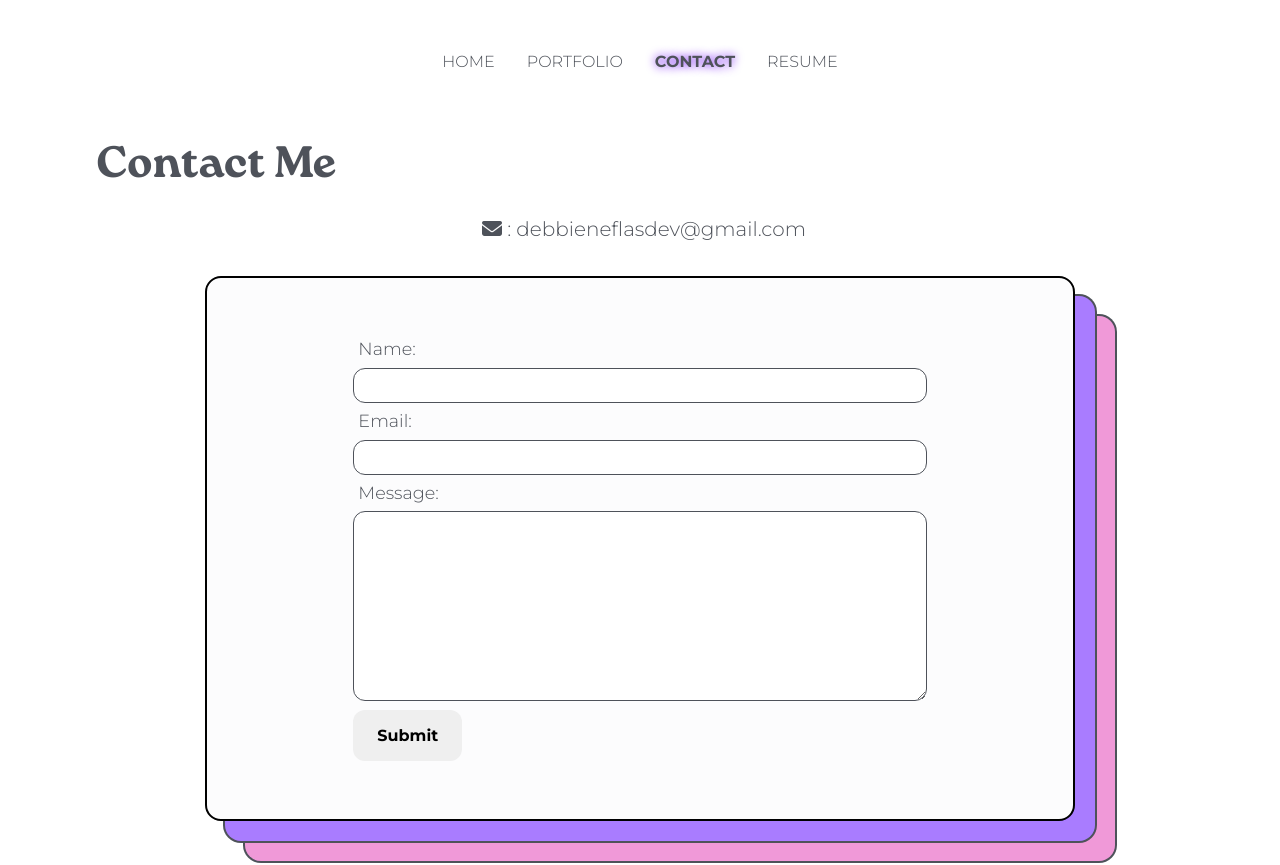
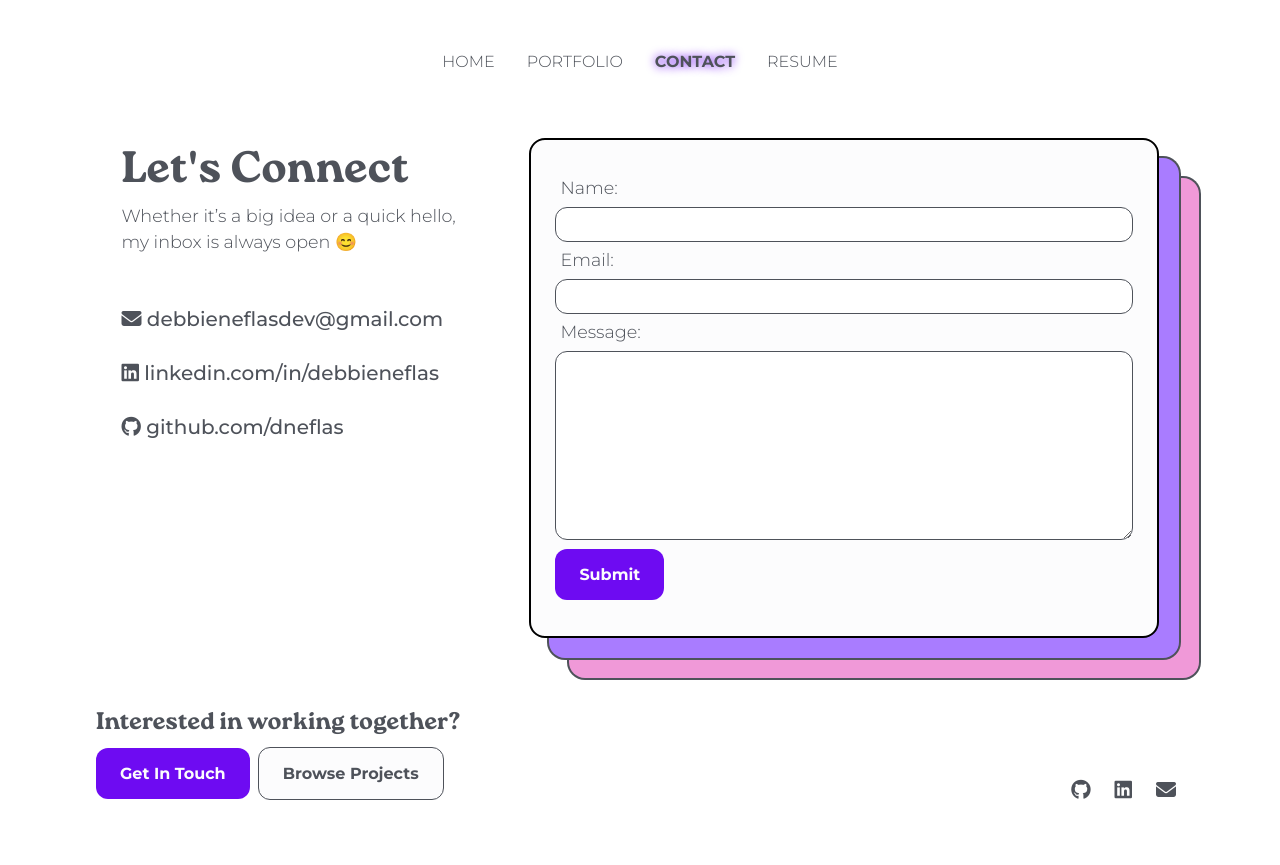
Before and after one commit to dneflas/react-portfolio, a React (Create React App) app: page /react-portfolio/contact in a window 1280 px wide. Shown: the top 865 px of the page. Built offline with nearby package versions, Linux system fonts and the light colour scheme.

Commit message:
update contact page

```diff
--- a/src/App.css
+++ b/src/App.css
@@ -253,7 +253,6 @@ nav a:hover {
 /* CARDS */
 .card {
   background-color: var(--light);
-  margin: 10%;
   padding: 5% 0%;
   border: 2px solid #000;
   border-radius: 16px;
--- /dev/null
+++ b/src/components/ContactForm/ContactForm.css
@@ -0,0 +1,6 @@
+ul {
+  list-style-type: none;
+  padding-inline-start: 0;
+  font-weight: 500;
+  font-size: 1.25rem;
+}
--- a/src/components/ContactForm/index.js
+++ b/src/components/ContactForm/index.js
@@ -1,6 +1,7 @@
 import React, { useState } from "react";
 import { validateEmail, capitalizeFirstLetter } from "../../utils/helpers";
 import { send } from "@emailjs/browser";
+import "./ContactForm.css";
 
 function ContactForm() {
   const [errorMessage, setErrorMessage] = useState("");
@@ -11,21 +12,6 @@ function ContactForm() {
     email: "",
     message: "",
   });
-
-  const [contactLinks] = useState([
-    {
-      name: "Email",
-      link: "mailto:debbieneflas@gmail.com",
-      icon: "fa-solid fa-envelope",
-      text: "debbieneflasdev@gmail.com",
-    },
-    // {
-    //   name: "Phone",
-    //   link: "tel:+14242092856",
-    //   icon: "fa-solid fa-phone",
-    //   text: "424.209.2586",
-    // },
-  ]);
 
   function handleChange(event) {
     const { name, value } = event.target;
@@ -56,7 +42,7 @@ function ContactForm() {
       "default_service",
       "template_paa5ipo",
       formState,
-      "46V0eFry4B4d0hEHE"
+      "46V0eFry4B4d0hEHE",
     ).then(
       (response) => {
         console.log("SUCCESS", response.status, response.text);
@@ -65,7 +51,7 @@ function ContactForm() {
       (error) => {
         console.log("FAILED...", error);
         setErrorMessage("Something went wrong!");
-      }
+      },
     );
 
     setFormState({
@@ -76,19 +62,46 @@ function ContactForm() {
     console.log(formState);
   }
 
+  const [contactLinks] = useState([
+    {
+      name: "email",
+      link: "mailto:debbieneflasdev@gmail.com",
+      icon: "fa-solid fa-envelope",
+      info: "debbieneflasdev@gmail.com",
+    },
+    {
+      name: "linkedIn",
+      link: "https://www.linkedin.com/in/debbieneflas/",
+      icon: "fa-brands fa-linkedin",
+      info: "linkedin.com/in/debbieneflas",
+    },
+    {
+      name: "github",
+      link: "https://github.com/dneflas",
+      icon: "fa-brands fa-github",
+      info: "github.com/dneflas",
+    },
+  ]);
+
   const { name, email, message } = formState;
   return (
-    <section className="my-5">
-      <h2>Contact Me</h2>
-      <div className="flex-row justify-center my-auto">
+    <div className="flex-row justify-space-around my-5">
+      <section className="col-12 col-md-4">
+        <h2>Let's Connect</h2>
+        <p>
+          Whether it’s a big idea or a quick hello, my inbox is always open 😊
+        </p>
+        <ul className="mt-5">
           {contactLinks.map((link) => (
-          <div className=" mx-4 my-3" key={link.name}>
-            <a href={link.link} className="ml-2 my-1 px-2 py-1 text-dark icons">
-              <i className={link.icon}></i> : {link.text}
+            <li key={link.name} className="my-4">
+              <a href={link.link} target="_blank" rel="noopener noreferrer">
+                <i className={link.icon}></i> {link.info}
               </a>
-          </div>
+            </li>
           ))}
-      </div>
+        </ul>
+      </section>
+      <div className=" col-12 col-md-7">
         {emailSent ? (
           <>
             <div className="flex-row my-3 justify-center">
@@ -107,8 +120,8 @@ function ContactForm() {
             </div>
           </>
         ) : (
-        <div className="flex-row my-3 justify-center card">
-          <form className="col-12 col-md-8" onSubmit={handleSubmit}>
+          <div className=" card">
+            <form className="mx-4" onSubmit={handleSubmit}>
               {errorMessage && (
                 <div>
                   <p className="text-tertiary">{errorMessage}</p>
@@ -150,13 +163,14 @@ function ContactForm() {
                   onBlur={handleChange}
                 />
               </div>
-            <button className="btn my-1" type="submit">
+              <button className="btn primary my-1" type="submit">
                 Submit
               </button>
             </form>
           </div>
         )}
-    </section>
+      </div>
+    </div>
   );
 }
 
```
Lines whose indentation alone changed are shown as unchanged.
